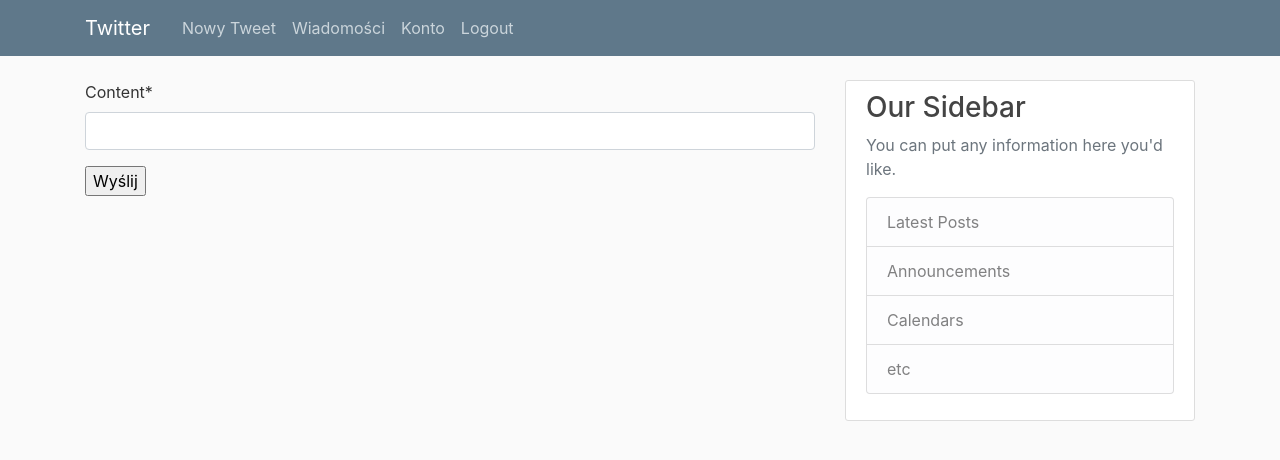
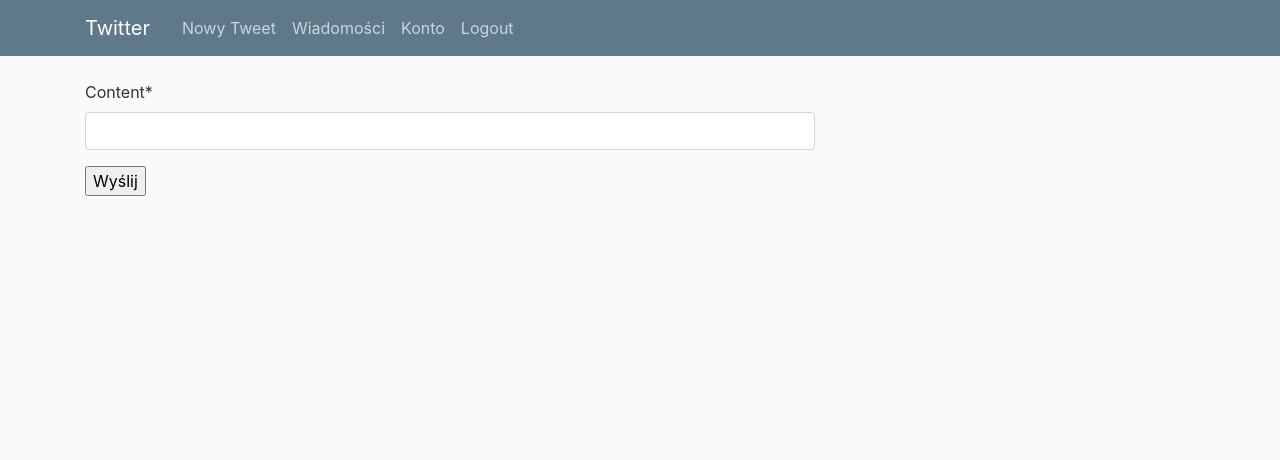
Before and after one commit to eskrzypiec/Warsztaty_5.1_Twitter, a Django app: page /add_tweet/ in a window 1280 px wide. Shown: the top 460 px of the page. Run offline with Django 3.2, Linux system fonts and the light colour scheme; the visitor is signed in with stand-in values (Sample User, id 1); some libraries are stand-ins or nearby versions.

Commit message:
deleting sidebar

```diff
--- a/Warsztaty5_1/twitter/templates/twitter/base.html
+++ b/Warsztaty5_1/twitter/templates/twitter/base.html
@@ -48,20 +48,7 @@
             {% endif %}
           {% block content %}{% endblock %}
         </div>
-        <div class="col-md-4">
-          <div class="content-section">
-            <h3>Our Sidebar</h3>
-            <p class='text-muted'>You can put any information here you'd like.
-              <ul class="list-group">
-                <li class="list-group-item list-group-item-light">Latest Posts</li>
-                <li class="list-group-item list-group-item-light">Announcements</li>
-                <li class="list-group-item list-group-item-light">Calendars</li>
-                <li class="list-group-item list-group-item-light">etc</li>
-              </ul>
-            </p>
-          </div>
         </div>
-      </div>
     </main>
 
 
```
